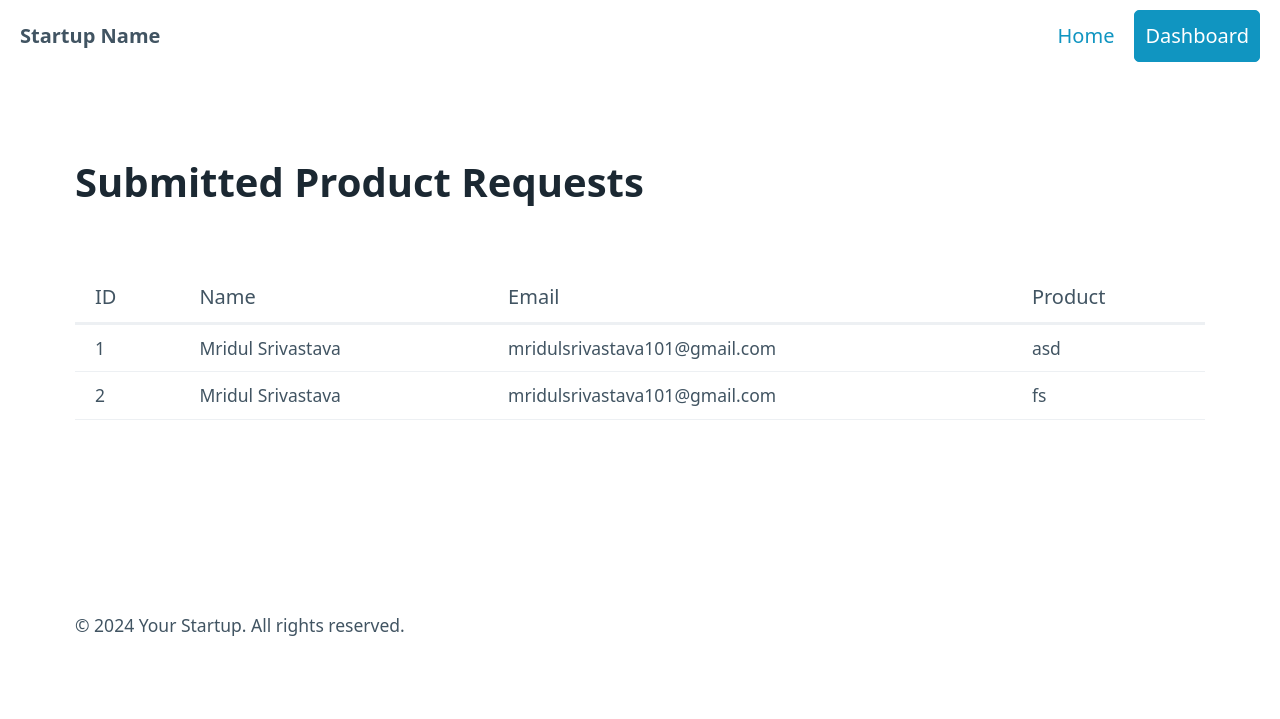
After one commit to mridul-09/BharatCare, a Flask app: page /dashboard in a window 1280 px wide. The commit adds this page. Shown: the top 719 px of the page. Run offline with Flask 3, Linux system fonts and the light colour scheme; data comes from the database, SQL or seed files in the repository; both versions use the stored data as it was after the commit.

Commit message:
Added templates folder and updated app.py

```diff
--- /dev/null
+++ b/templates/dashboard.html
@@ -0,0 +1,48 @@
+<!DOCTYPE html>
+<html lang="en">
+<head>
+    <meta charset="UTF-8">
+    <meta name="viewport" content="width=device-width, initial-scale=1.0">
+    <title>Dashboard</title>
+    <link rel="stylesheet" href="https://cdn.jsdelivr.net/npm/@picocss/pico@1/css/pico.min.css">
+</head>
+<body>
+    <nav class="container-fluid">
+        <ul>
+            <li><strong>Startup Name</strong></li>
+        </ul>
+        <ul>
+            <li><a href="/">Home</a></li>
+            <li><a href="/dashboard" role="button">Dashboard</a></li>
+        </ul>
+    </nav>
+
+    <main class="container">
+        <h1>Submitted Product Requests</h1>
+        <table>
+            <thead>
+                <tr>
+                    <th>ID</th>
+                    <th>Name</th>
+                    <th>Email</th>
+                    <th>Product</th>
+                </tr>
+            </thead>
+            <tbody>
+                {% for row in rows %}
+                <tr>
+                    <td>{{ row[0] }}</td>
+                    <td>{{ row[1] }}</td>
+                    <td>{{ row[2] }}</td>
+                    <td>{{ row[3] }}</td>
+                </tr>
+                {% endfor %}
+            </tbody>
+        </table>
+    </main>
+
+    <footer class="container">
+        <small>© 2024 Your Startup. All rights reserved.</small>
+    </footer>
+</body>
+</html>
--- a/index.html
+++ b/templates/index.html
@@ -9,7 +9,7 @@
 <body>
     <nav class="container-fluid">
         <ul>
-            <li><strong>BharatCare</strong></li>
+            <li><strong>Startup Name</strong></li>
         </ul>
         <ul>
             <li><a href="/">Home</a></li>
```
Also changed, not shown: templates/success.html (added, +30 -0 lines), requests.db (added).
